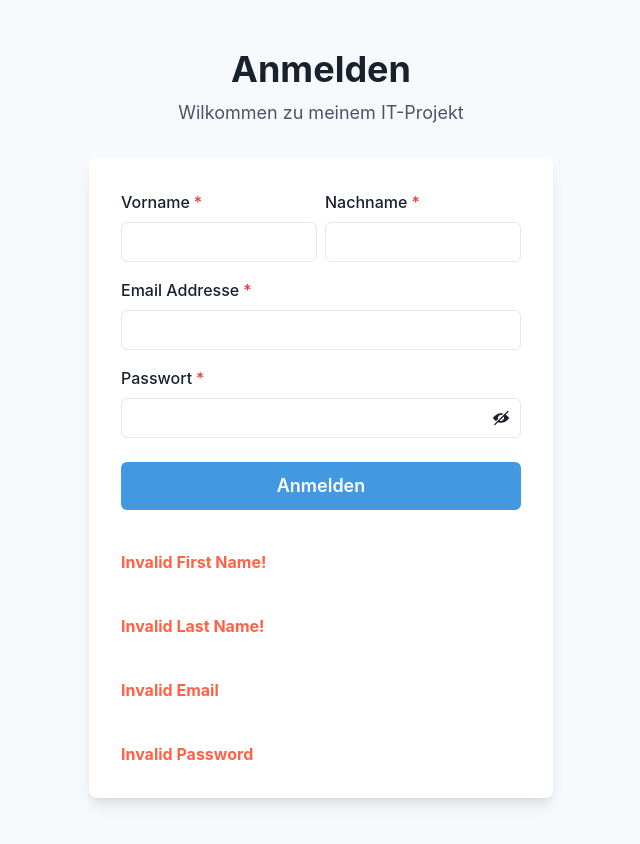
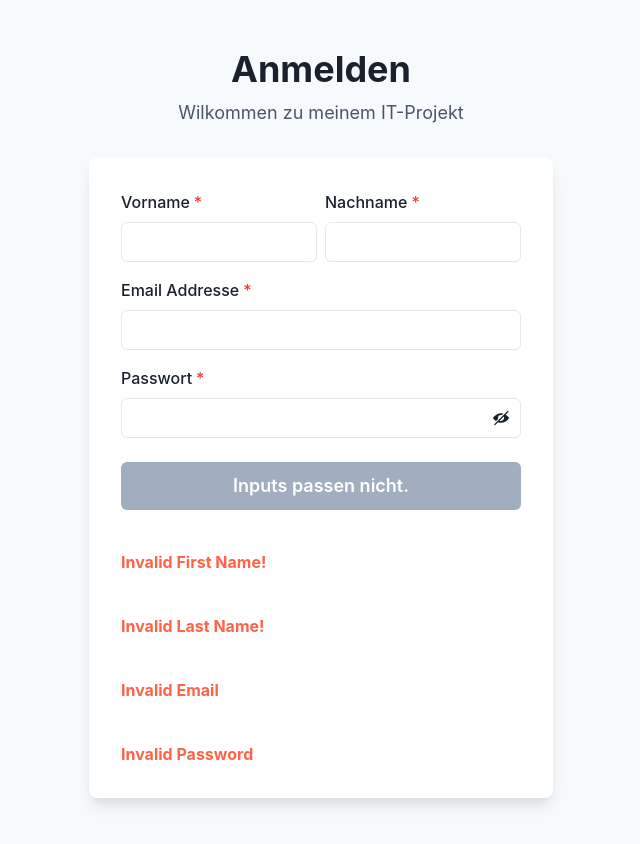
Before and after one commit to nf-projects/it-1, a Next.js app: page / in a window 1280 px wide. Shown: the whole page, without its empty margins (319-959 px from the left). Built offline with nearby package versions, Linux system fonts and the light colour scheme.

Commit message:
add changing button based on validity

```diff
--- a/pages/index.js
+++ b/pages/index.js
@@ -132,17 +132,32 @@ export default function SignupCard() {
               </InputGroup>
             </FormControl>
             <Stack spacing={10} pt={2}>
-              <Button
+              {(firstNameValid && lastNameValid && emailValid && passwordValid) ?
+                <Button
                 onClick={handleSubmit}
-                loadingText="Submitting"
+                loadingText="Lädt..."
                 size="lg"
                 bg={'blue.400'}
                 color={'white'}
                 _hover={{
                   bg: 'blue.500',
                 }}>
-                Anmelden
+                Anmelden!
               </Button>
+              :
+              <Button
+              //onClick={alert("Inputs passen nicht!")}
+              loadingText="Lädt..."
+              size="lg"
+              bg={'gray.400'}
+              color={'white'}
+              _hover={{
+                bg: 'gray.500',
+              }}>
+              Inputs passen nicht.
+            </Button>
+              }
+
               {!firstNameValid ? <Text as='b' color='tomato' >Invalid First Name!</Text> : null}
               {!lastNameValid ? <Text as='b' color='tomato' >Invalid Last Name!</Text> : null}
               {!emailValid ? <Text as='b' color='tomato' >Invalid Email</Text> : null}
```
